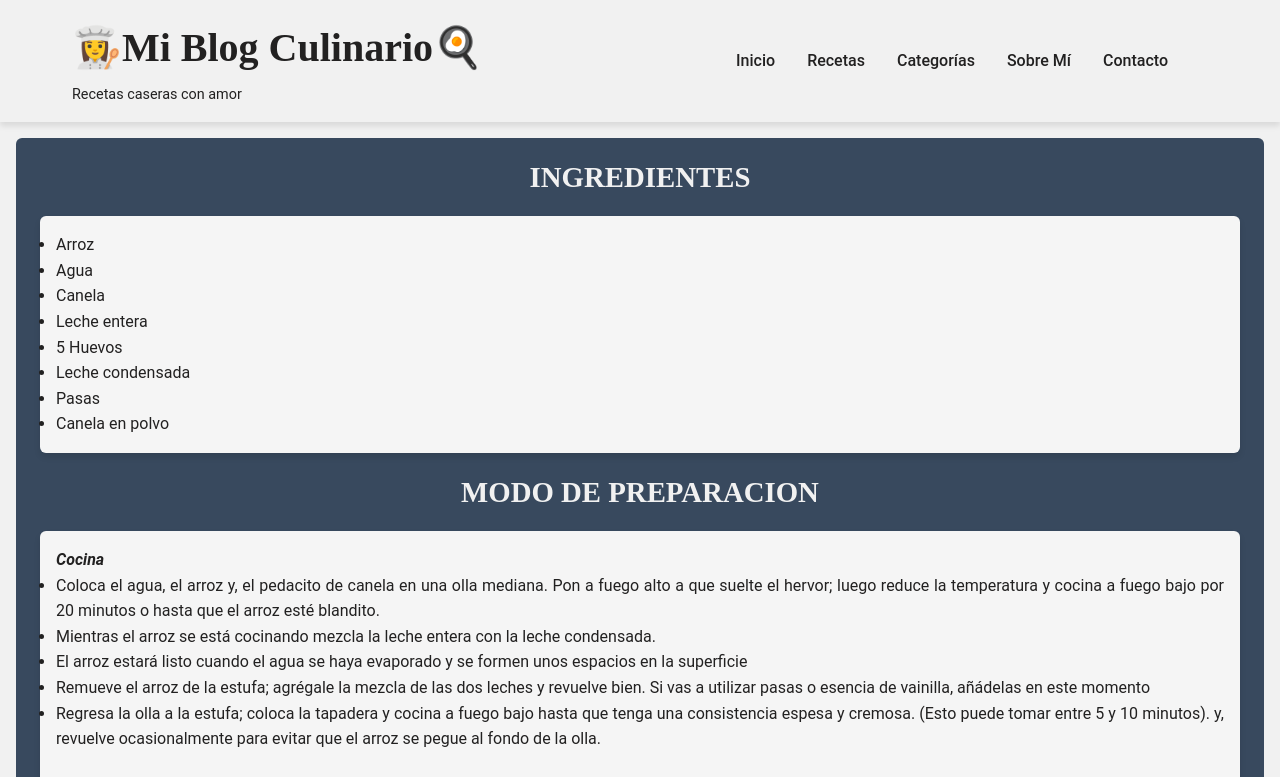
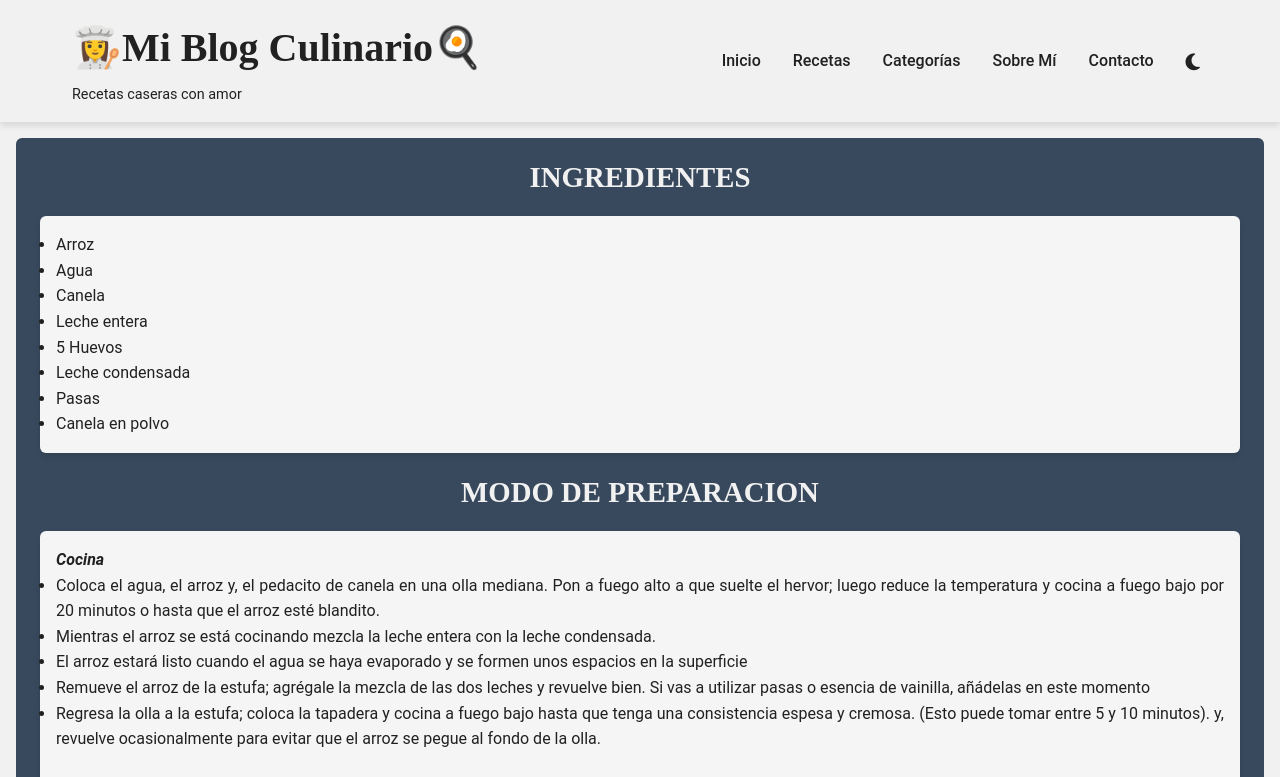
Before and after one commit to pearllugus-creator/lool, a plain HTML site: page arroz.html in a window 1280 px wide. Shown: the top 777 px of the page. Drawn offline with Linux system fonts and the light colour scheme.

Commit message:
Update arroz.html

```diff
--- a/arroz.html
+++ b/arroz.html
@@ -1,9 +1,12 @@
 <!DOCTYPE html>
 <html lang="es">
 <head>
+    <meta charset="UTF-8">
     <meta name="viewport" content="width=device-width, initial-scale=1.0">
+    <title>Arroz con Leche - Mi Blog Culinario</title>
     <link rel="stylesheet" href="arroz.css">
-        <meta charset="utf-8">
+    <!-- Font Awesome para iconos -->
+    <link rel="stylesheet" href="https://cdnjs.cloudflare.com/ajax/libs/font-awesome/6.4.0/css/all.min.css">
 </head>
 <body>
     <header>
@@ -18,7 +21,7 @@
                     <span></span>
                     <span></span>
                 </button>
-                         <ul class="menu-list">
+                <ul class="menu-list" id="menuList">
                     <li><a href="index.html" class="menu-item">Inicio</a></li>
                     <li><a href="index.html#recetas" class="menu-item">Recetas</a></li>
                     <li><a href="index.html#categorias" class="menu-item">Categorías</a></li>
@@ -31,6 +34,7 @@
             </nav>
         </div>
     </header>
+
     <main class="main">
         <section class="seccion1">
             <h3 class="titulo">INGREDIENTES</h3>
@@ -79,10 +83,11 @@
                 </ul>
             </article>
             <article class="articulo2">
-                        <img class="gif" src="imagenes/arrozito.jpg" alt="Arroz con leche" >
+                <img class="gif" src="imagenes/arrozito.jpg" alt="Arroz con leche">
             </article>
         </section>
     </main>
+
     <!-- FOOTER -->
     <footer id="contacto" class="footer">
         <div class="footer-content">
@@ -90,7 +95,6 @@
                 <h3><i class="fas fa-utensils"></i> Mi Blog Culinario</h3>
                 <p>Compartiendo recetas desde 2025</p>
             </div>
-
 
             <div class="footer-section">
                 <h4>Contacto</h4>
@@ -137,11 +141,13 @@
                 themeIcon.classList.add('fa-moon');
             }
         }
+
         // Función para el menú hamburguesa
         const hamburgerMenu = document.getElementById('hamburgerMenu');
         const menuList = document.getElementById('menuList');
 
-    hamburgerMenu.addEventListener('click', () => {
+        hamburgerMenu.addEventListener('click', (e) => {
+            e.stopPropagation();
             menuList.classList.toggle('active');
             hamburgerMenu.classList.toggle('active');
         });
```
Lines whose indentation alone changed are shown as unchanged.
